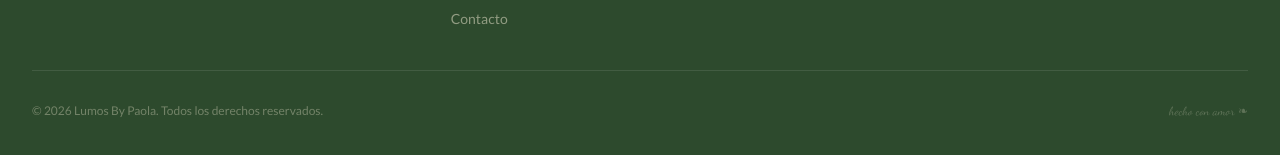
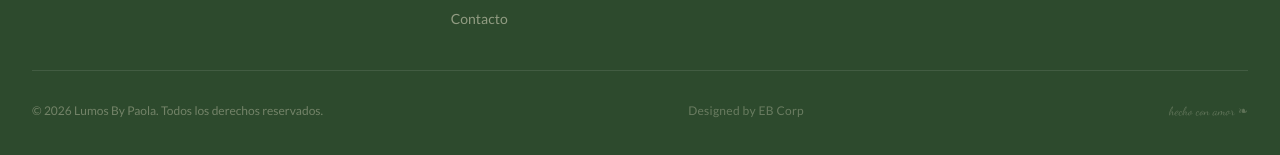
Before and after one commit to Byrondh1/lumos-paola, a Next.js app: page / in a window 1280 px wide. Shown: the part 7473-7628 px from the top of the page. Built offline with nearby package versions, Linux system fonts and the light colour scheme; no server answers; a web font is replaced by a local one.

Commit message:
feat(footer): add 'Designed by EB Corp' credit

```diff
--- a/src/components/Footer.tsx
+++ b/src/components/Footer.tsx
@@ -92,9 +92,12 @@ export default function Footer() {
         </div>
 
         {/* Bottom bar */}
-        <div className="pt-8 border-t border-white/10 flex flex-col sm:flex-row items-center justify-between gap-4">
+        <div className="pt-8 border-t border-white/10 flex flex-col sm:flex-row items-center justify-between gap-2">
           <p className="text-brand-cream/35 text-xs">
             © {new Date().getFullYear()} Lumos By Paola. Todos los derechos reservados.
+          </p>
+          <p className="text-brand-cream/30 text-xs tracking-wide">
+            Designed by EB Corp
           </p>
           <p className="text-brand-cream/25 text-xs font-cursive text-lg">
             hecho con amor ❧
```
